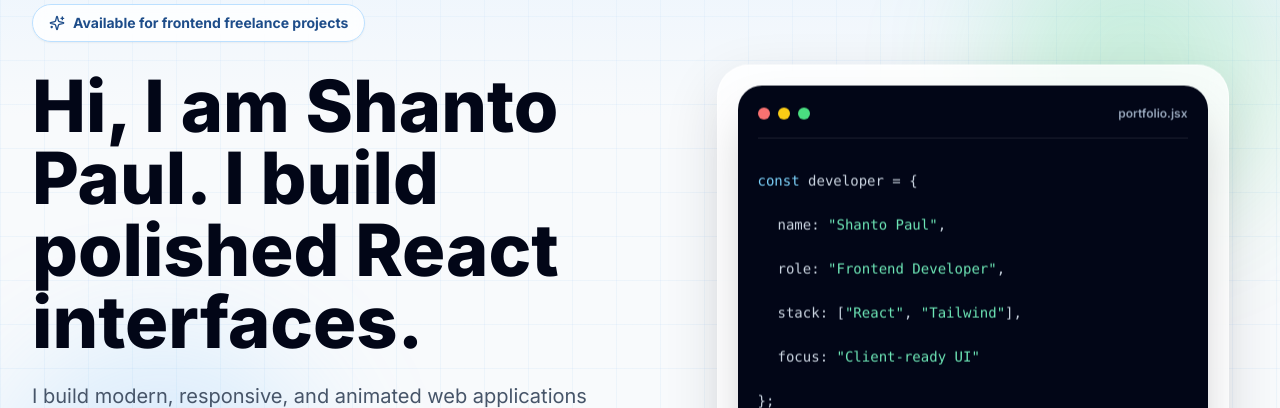
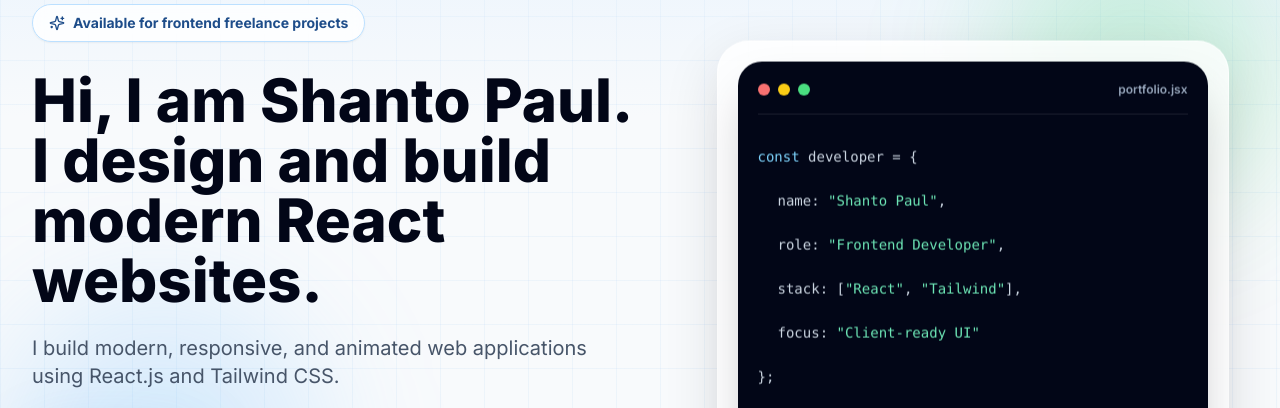
Before and after one commit to shantopaul/Professional-Personal-Portfolio, a React (Vite) app: page / in a window 1280 px wide. Shown: the part 204-612 px from the top of the page. Built offline with nearby package versions, Linux system fonts and the light colour scheme; no server answers.

Commit message:
Polish hero headline copy

```diff
--- a/src/components/Hero.jsx
+++ b/src/components/Hero.jsx
@@ -42,9 +42,9 @@ function Hero() {
 
           <motion.h1
             variants={itemVariants}
-            className="mt-7 max-w-4xl text-4xl font-black leading-tight tracking-normal text-slate-950 dark:text-white sm:text-6xl lg:text-7xl"
+            className="mt-7 max-w-3xl text-4xl font-black leading-[1.08] tracking-normal text-slate-950 dark:text-white sm:text-5xl lg:text-6xl"
           >
-            Hi, I am {profile.name}. I build polished React interfaces.
+            Hi, I am {profile.name}. I design and build modern React websites.
           </motion.h1>
 
           <motion.p
```
